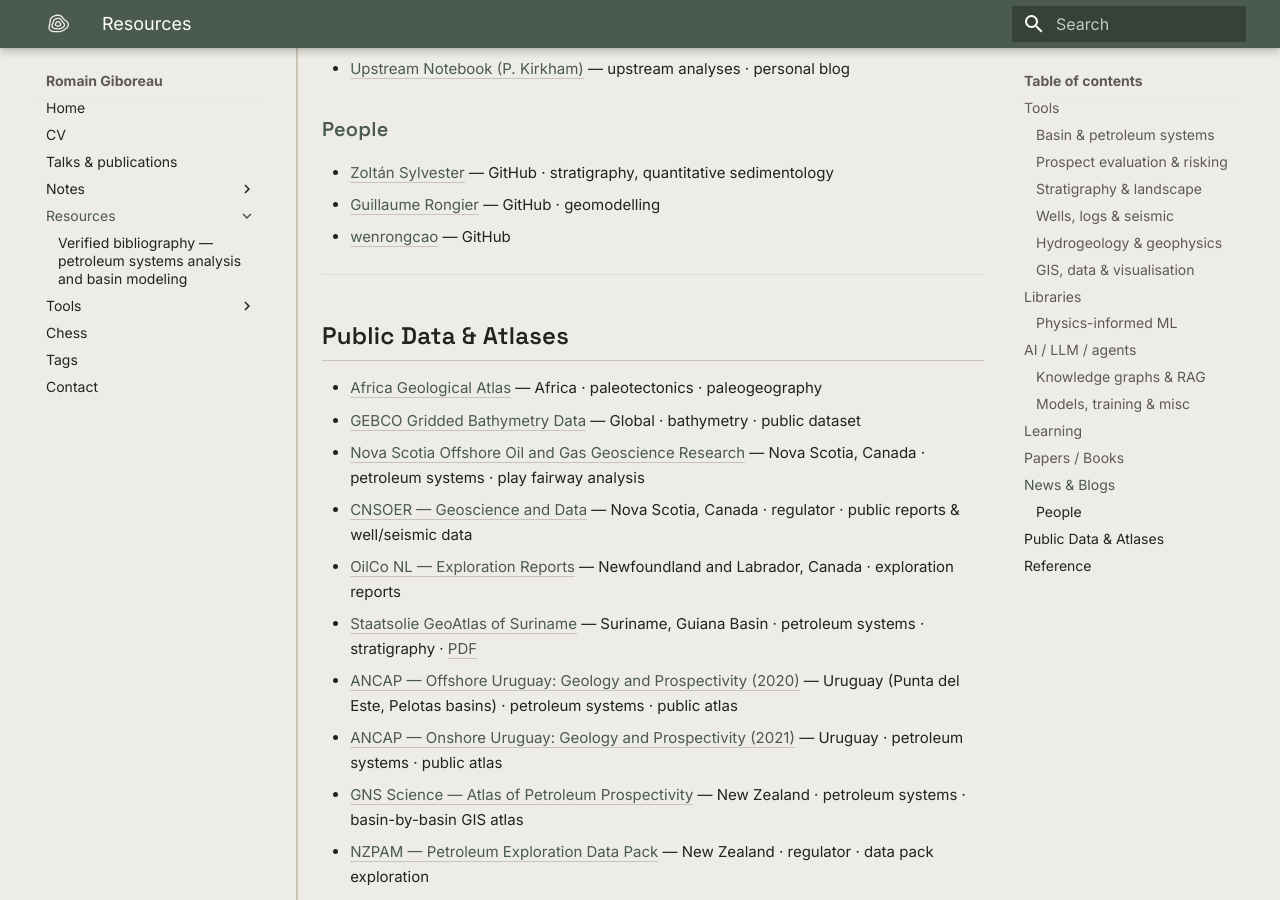
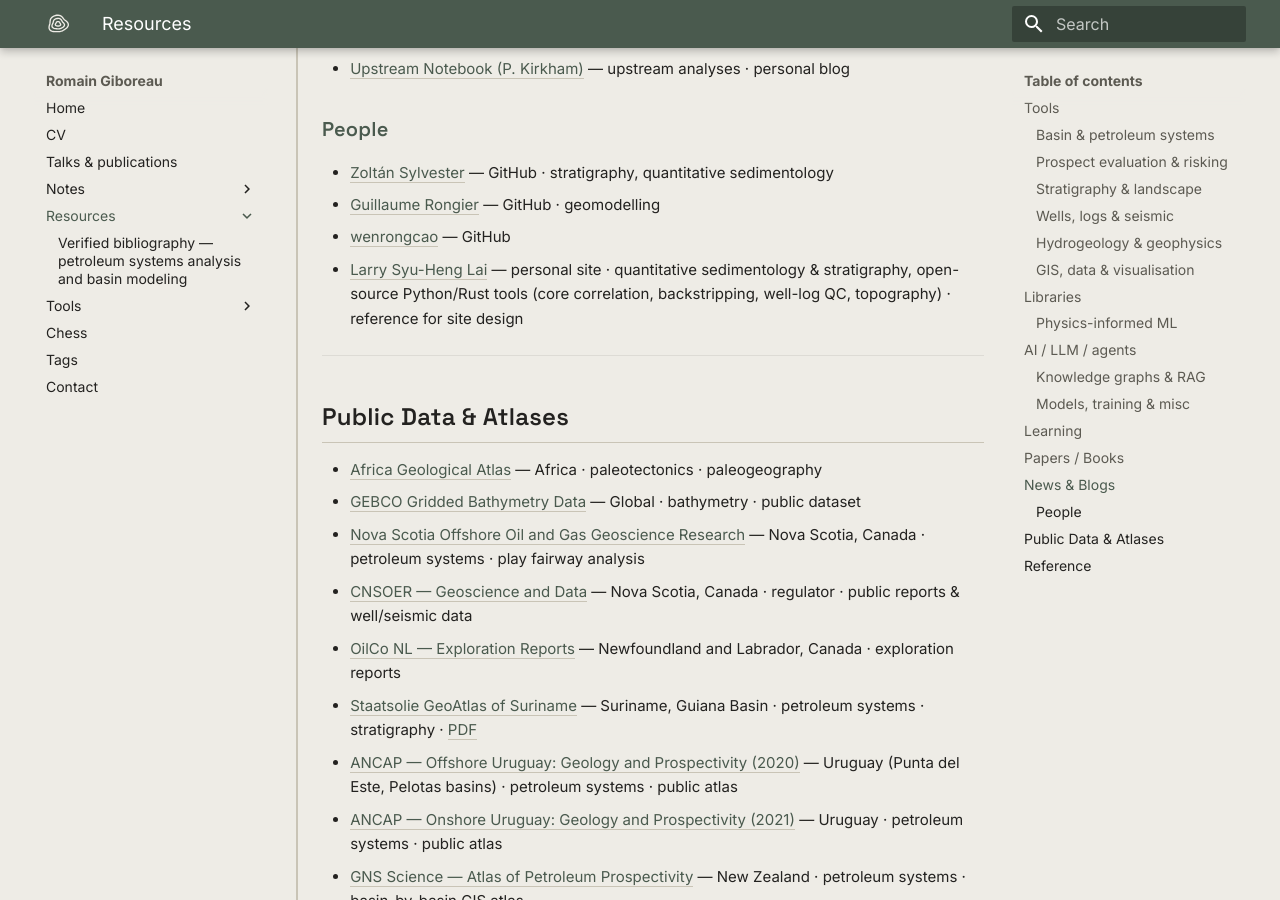
Before and after one commit to RomainGiboreau/My_Website, an MkDocs documentation site: the page built from docs/resources/index.md, in a window 1280 px wide and 900 px high, scrolled down 7779 px. Built offline with MkDocs 1.6.1 and Material for MkDocs 9.7.7, drawn with Linux system fonts in a browser that asks for light colours.

Commit message:
Resources: add Larry Syu-Heng Lai's site (People)
Co-Authored-By: Claude Opus 5.5 <noreply@anthropic.com>

```diff
--- a/docs/resources/index.md
+++ b/docs/resources/index.md
@@ -237,6 +237,7 @@ Tools, libraries, references and sites used across this site — kept here rathe
 - [Zoltán Sylvester](https://github.com/zsylvester) — GitHub · stratigraphy, quantitative sedimentology
 - [Guillaume Rongier](https://github.com/grongier) — GitHub · geomodelling
 - [wenrongcao](https://github.com/wenrongcao) — GitHub
+- [Larry Syu-Heng Lai](https://www.geolarrylai.com/index.html) — personal site · quantitative sedimentology & stratigraphy, open-source Python/Rust tools (core correlation, backstripping, well-log QC, topography) · reference for site design
 
 ---
 
```
